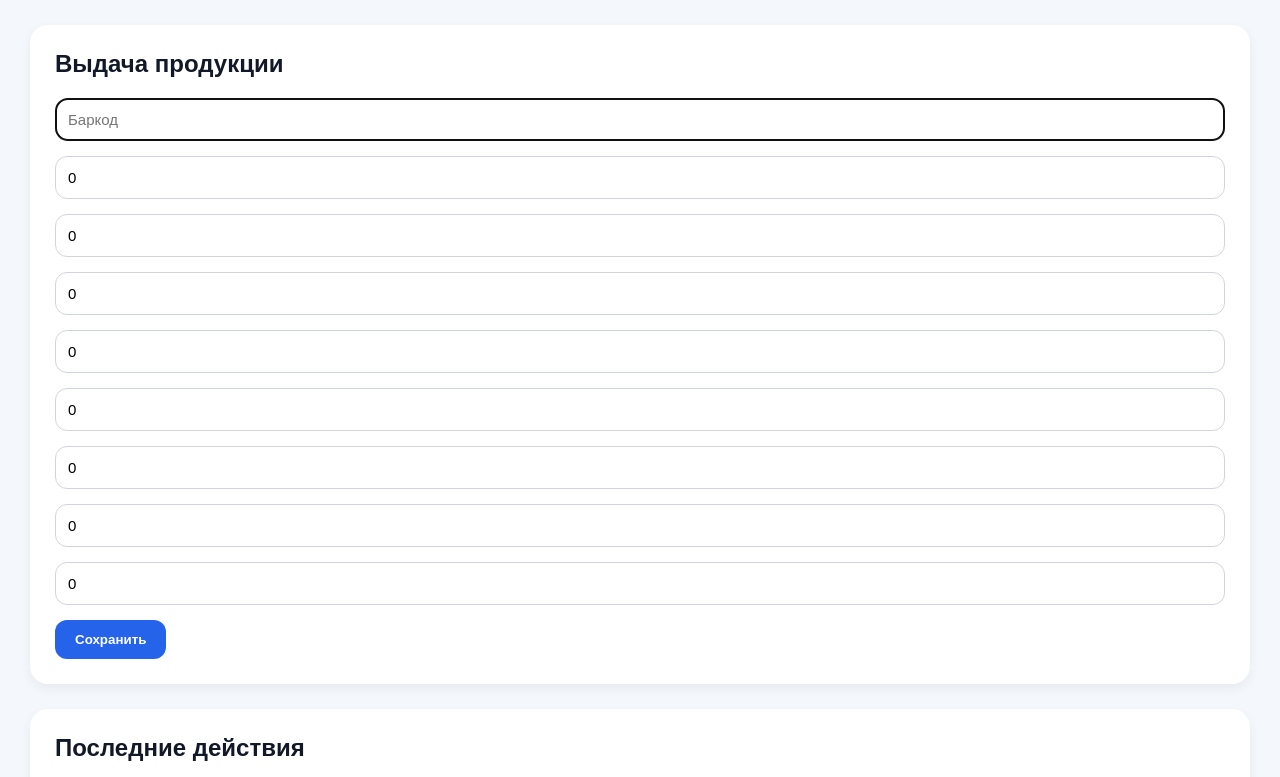
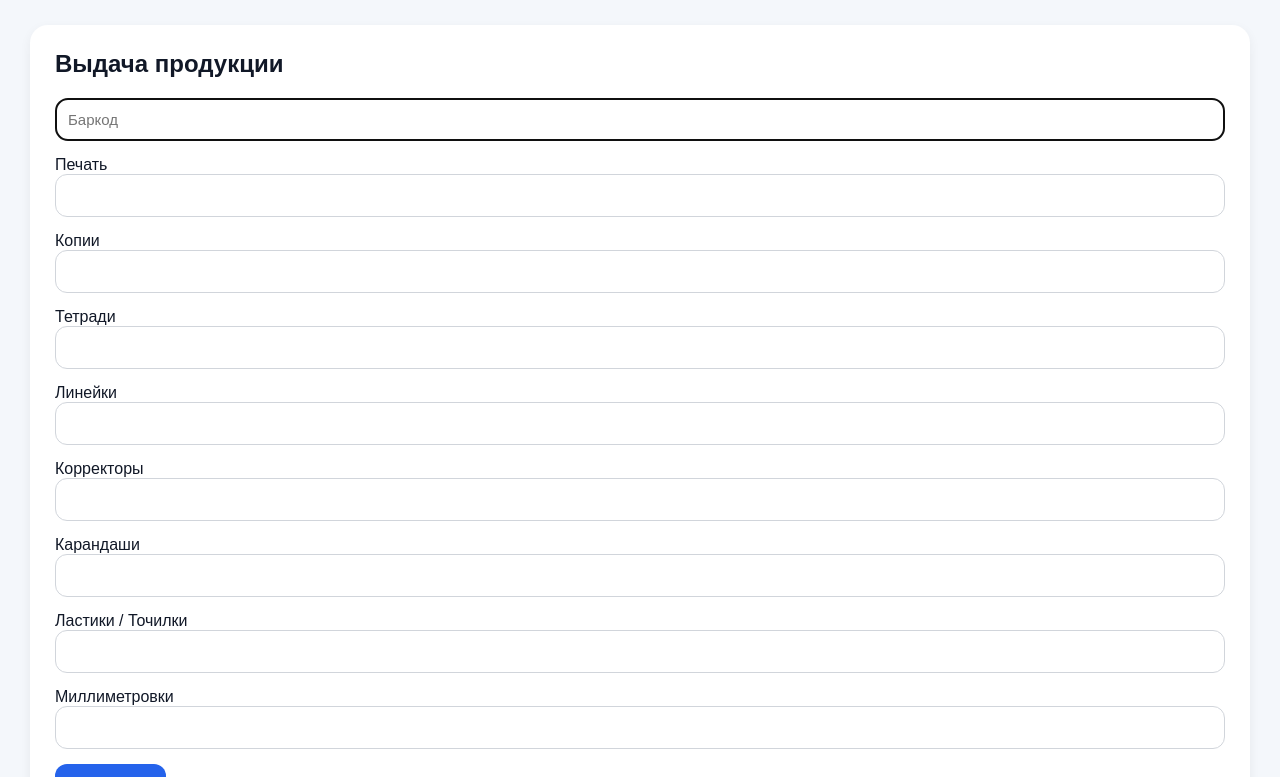
Before and after one commit to hancharegh/profkom-site, a Python web app: template templates/dashboard.html in a window 1280 px wide. Shown: the part 88-865 px from the top of the page. Run offline with Jinja, Linux system fonts and the light colour scheme; the template is opened without the code that fills it, so the values that code supplies are empty.

Commit message:
Update dashboard.html

```diff
--- a/templates/dashboard.html
+++ b/templates/dashboard.html
@@ -121,6 +121,14 @@
 
     <h1>Панель секретаря</h1>
 
+    <p style="
+        margin-top:-10px;
+        color:#6b7280;
+        font-size:16px;
+    ">
+        {{ session["name"] }}
+    </p>
+
     <a href="/logout" class="logout">
         Выйти
     </a>
@@ -157,16 +165,32 @@
 
 
 
-        <input type="number" min="0" max="30" value="0" name="print_count" placeholder="Печать">
-        <input type="number" min="0" max="30" value="0" name="copy_count" placeholder="Копии">
 
-        <input type="number" min="0" max="1" value="0" name="notebook_count" placeholder="Тетради">
-        <input type="number" min="0" max="1" value="0" name="ruler_count" placeholder="Линейки">
-        <input type="number" min="0" max="1" value="0" name="corrector_count" placeholder="Корректоры">
-        <input type="number" min="0" max="1" value="0" name="pencil_count" placeholder="Карандаши">
-        <input type="number" min="0" max="1" value="0" name="eraser_sharpener_count" placeholder="Ластики / Точилки">
+        <label>Печать</label>
+        <input type="number" name="print_count" min="0" value="">
 
-        <input type="number" min="0" max="50" value="0" name="millimeter_count" placeholder="Миллиметровки">
+        <label>Копии</label>
+        <input type="number" name="copy_count" min="0" value="">
+
+        <label>Тетради</label>
+        <input type="number" name="notebook_count" min="0" value="">
+
+        <label>Линейки</label>
+        <input type="number" name="ruler_count" min="0" value="">
+
+        <label>Корректоры</label>
+        <input type="number" name="corrector_count" min="0" value="">
+
+        <label>Карандаши</label>
+        <input type="number" name="pencil_count" min="0" value="">
+
+        <label>Ластики / Точилки</label>
+        <input type="number" name="eraser_sharpener_count" min="0" value="">
+
+        <label>Миллиметровки</label>
+        <input type="number" name="millimeter_count" min="0" value="">
+
+
 
 
 
```
